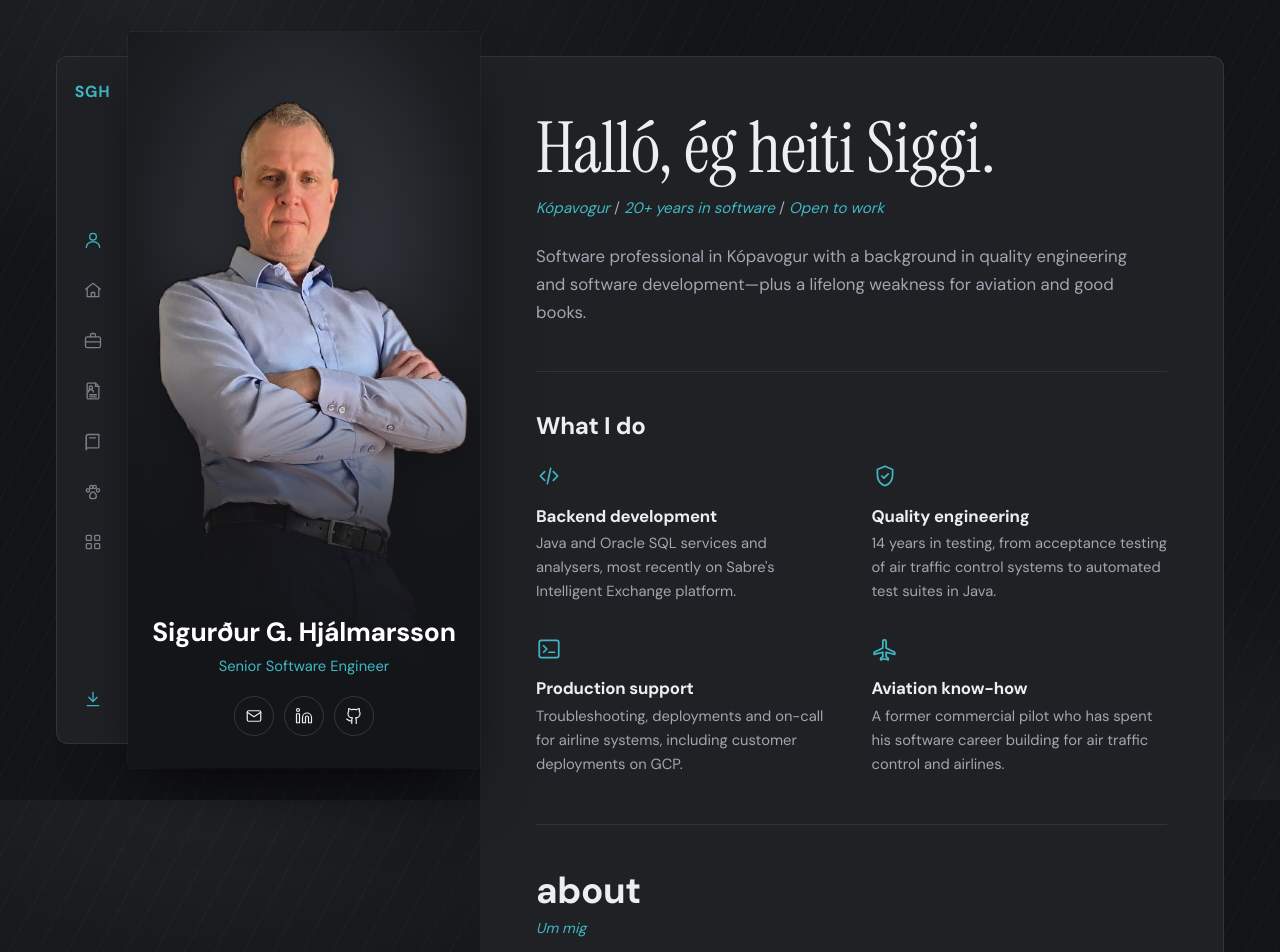
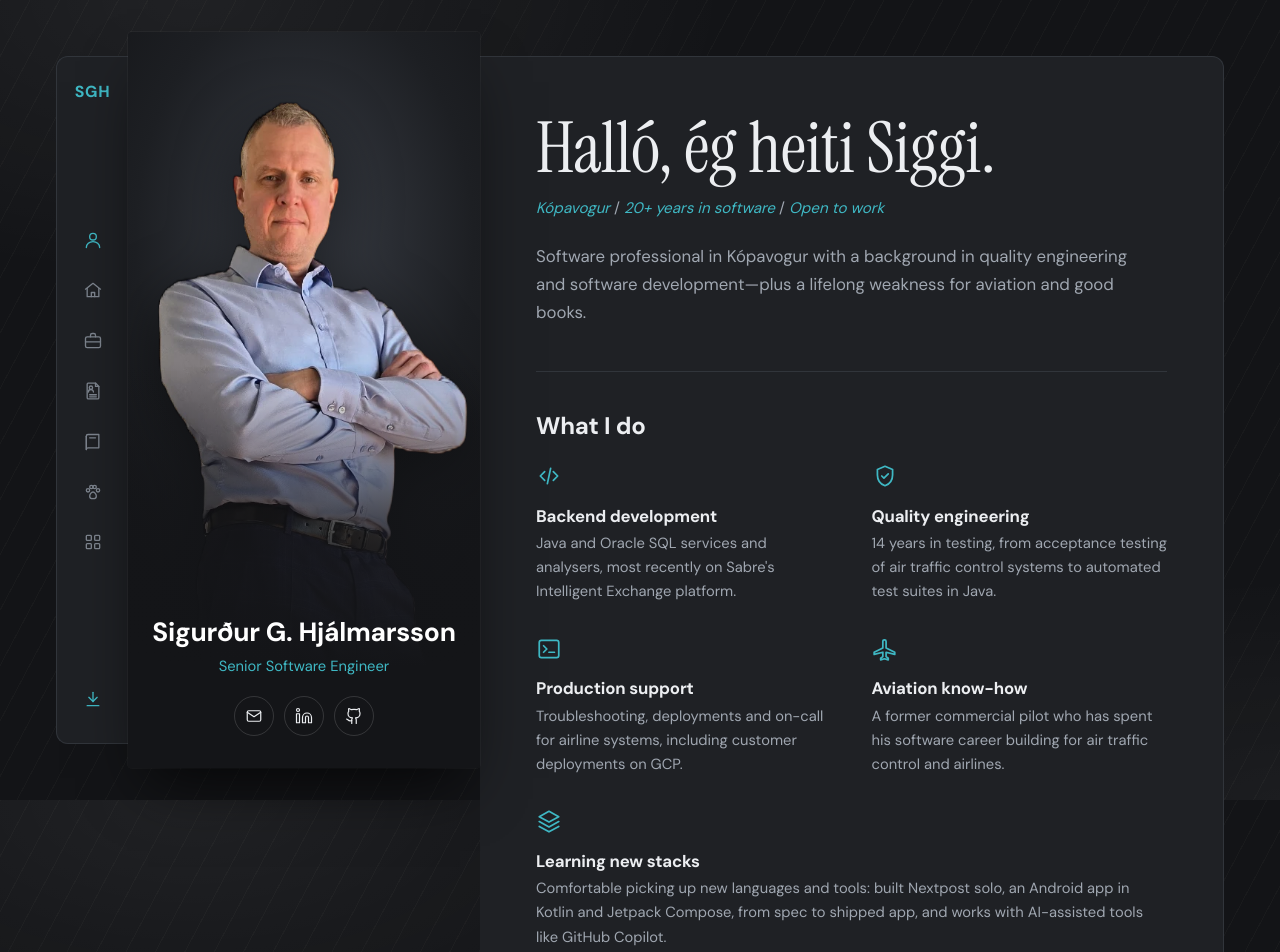
Before and after one commit to siggigr/siggigr.github.io, a React (Vite) app: page / in a window 1280 px wide. Shown: the top 952 px of the page. Built offline with nearby package versions, Linux system fonts and the light colour scheme.

Commit message:
What I do: add 'Learning new stacks' card
Fifth card spans the full grid width as a closing note.

Co-Authored-By: Claude Opus 5.5 <noreply@anthropic.com>
Claude-Session: https://claude.ai/code/session_01X9N4hyu1mqfWmFw2xKKJB4

```diff
--- a/src/components/Icon.jsx
+++ b/src/components/Icon.jsx
@@ -84,6 +84,13 @@ const PATHS = {
       <path d="M12 15h5" />
     </>
   ),
+  layers: (
+    <>
+      <path d="M12 3l9 5-9 5-9-5z" />
+      <path d="M3 12.5l9 5 9-5" />
+      <path d="M3 17l9 5 9-5" />
+    </>
+  ),
   plane: (
     <path d="M21 15l-8-4V5a1.5 1.5 0 0 0-3 0v6l-8 4v2l8-2v4l-2 1.5V22l3.5-1 3.5 1v-1.5L13 19v-4l8 2z" />
   ),
--- a/src/content/site.js
+++ b/src/content/site.js
@@ -46,6 +46,11 @@ export const services = [
     icon: "plane",
     title: "Aviation know-how",
     text: "A former commercial pilot who has spent his software career building for air traffic control and airlines.",
+  },
+  {
+    icon: "layers",
+    title: "Learning new stacks",
+    text: "Comfortable picking up new languages and tools: built Nextpost solo, an Android app in Kotlin and Jetpack Compose, from spec to shipped app, and works with AI-assisted tools like GitHub Copilot.",
   },
 ];
 
--- a/src/styles/dark.css
+++ b/src/styles/dark.css
@@ -286,6 +286,11 @@ h3 {
   gap: 2rem 2.5rem;
 }
 
+/* An odd card out at the end spans the full width as a closing note. */
+.service:last-child:nth-child(odd) {
+  grid-column: 1 / -1;
+}
+
 .service-icon {
   display: block;
   color: var(--accent);
```
